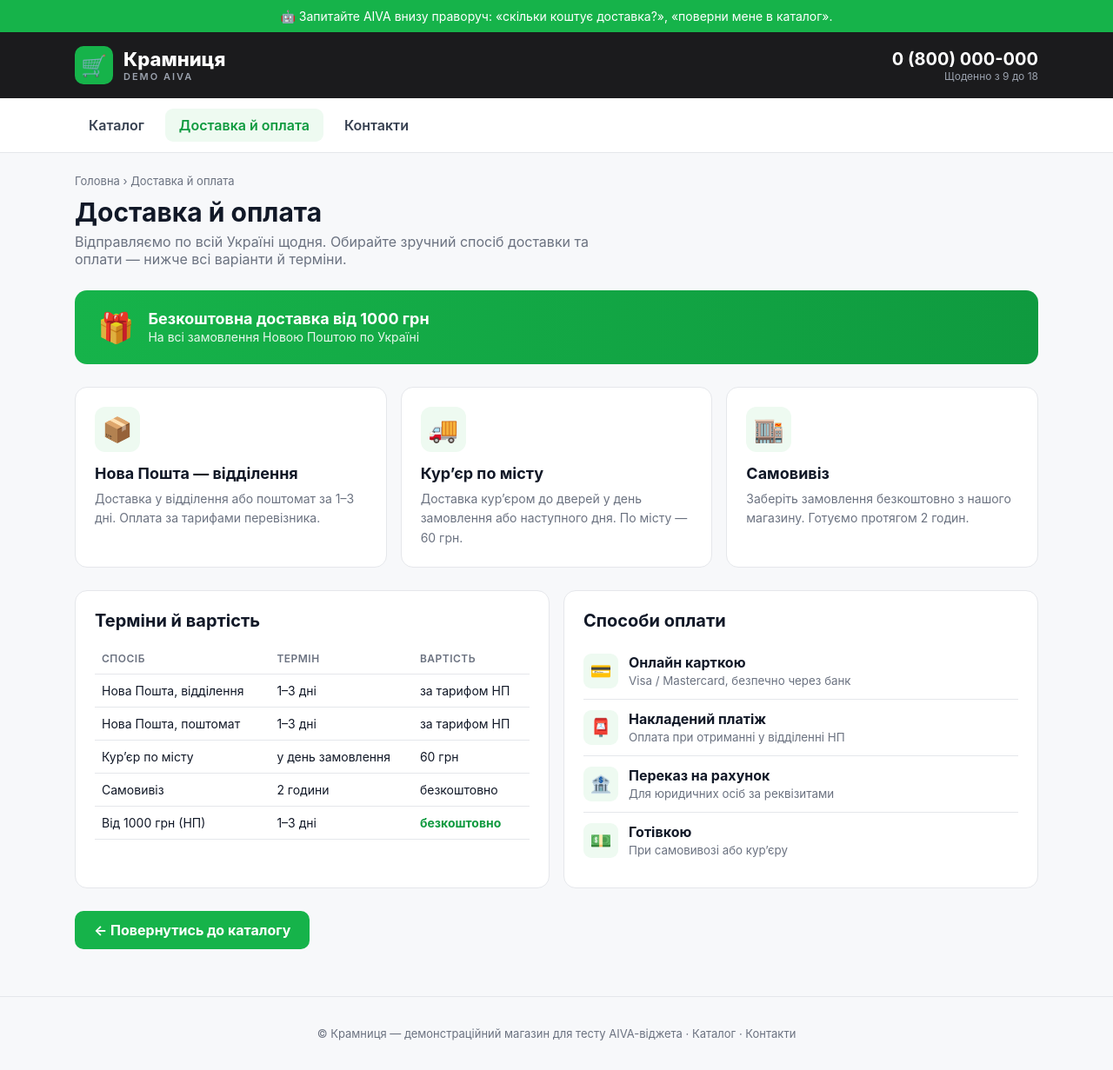
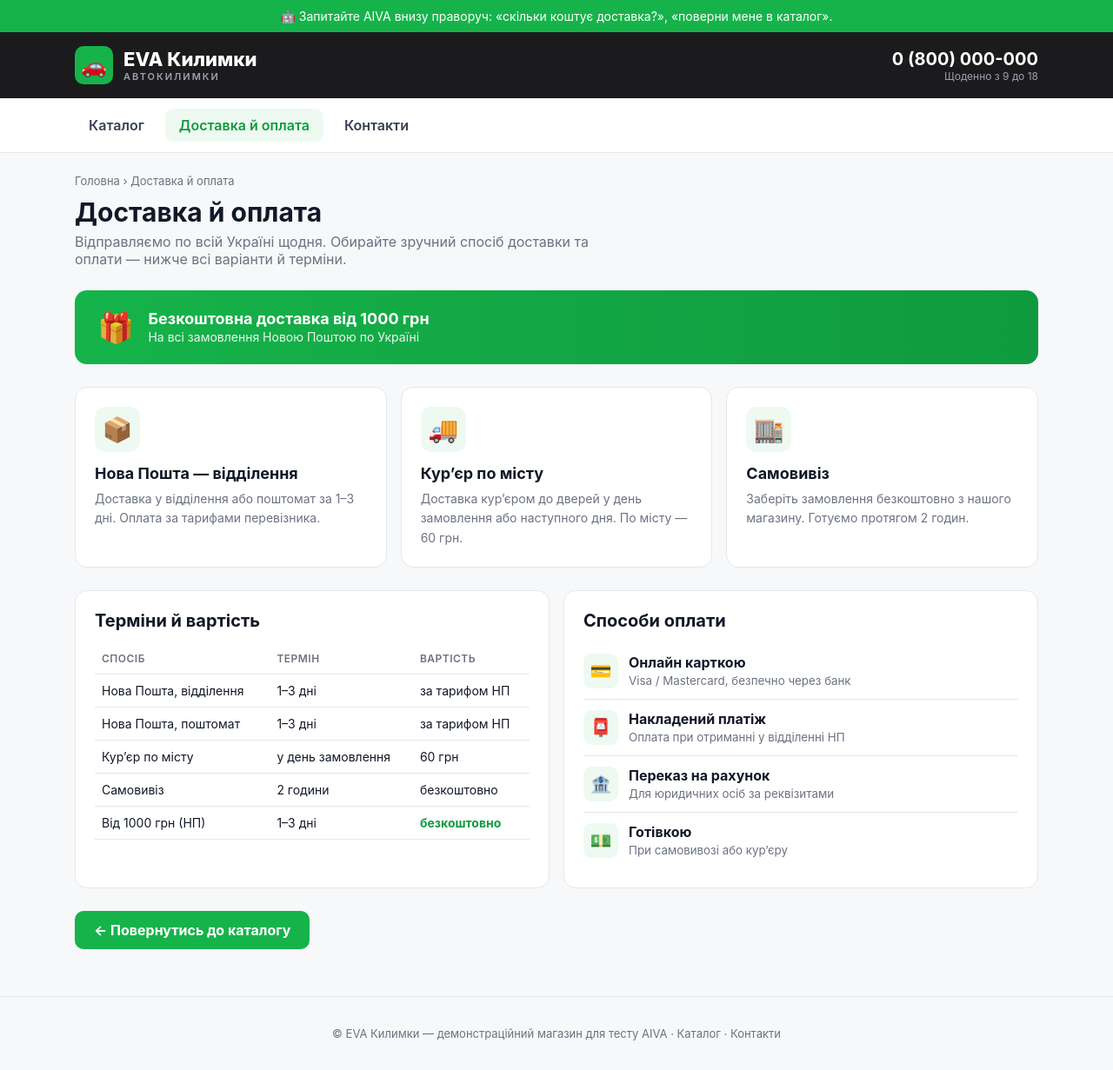
Before and after one commit to dokukaslavik-png/aiva-test-shop, a plain HTML site: page dostavka.html in a window 1280 px wide. Shown: the whole page at 87% size. Drawn offline with Linux system fonts and the light colour scheme; a script that the page names is missing.

Commit message:
Update dostavka.html

```diff
--- a/dostavka.html
+++ b/dostavka.html
@@ -3,7 +3,7 @@
 <head>
 <meta charset="utf-8">
 <meta name="viewport" content="width=device-width, initial-scale=1">
-<title>Крамниця DEMO AIVA — Доставка й оплата</title>
+<title>EVA Килимки — Доставка й оплата</title>
 <style>
   :root{--green:#16b34a;--green-d:#0f9a3f;--ink:#111827;--muted:#6b7280;--line:#e5e7eb;--bg:#f7f8fa;--card:#fff}
   *{box-sizing:border-box}
@@ -54,7 +54,7 @@
 
 <header>
   <div class="hd">
-    <div class="logo"><span class="mark">🛒</span><div>Крамниця<small>DEMO AIVA</small></div></div>
+    <div class="logo"><span class="mark">🚗</span><div>EVA Килимки<small>АВТОКИЛИМКИ</small></div></div>
     <div class="phone"><b>0 (800) 000-000</b><small>Щоденно з 9 до 18</small></div>
   </div>
 </header>
@@ -105,7 +105,7 @@
   <a class="backcat" href="index.html">← Повернутись до каталогу</a>
 </main>
 
-<footer>© Крамниця — демонстраційний магазин для тесту AIVA-віджета · <a href="index.html">Каталог</a> · <a href="kontakty.html">Контакти</a></footer>
+<footer>© EVA Килимки — демонстраційний магазин для тесту AIVA · <a href="index.html">Каталог</a> · <a href="kontakty.html">Контакти</a></footer>
 
 <script src="https://alinka-db.vercel.app/widget.js" data-company="eva-kylymky-test" data-agent></script>
 </body>
```
